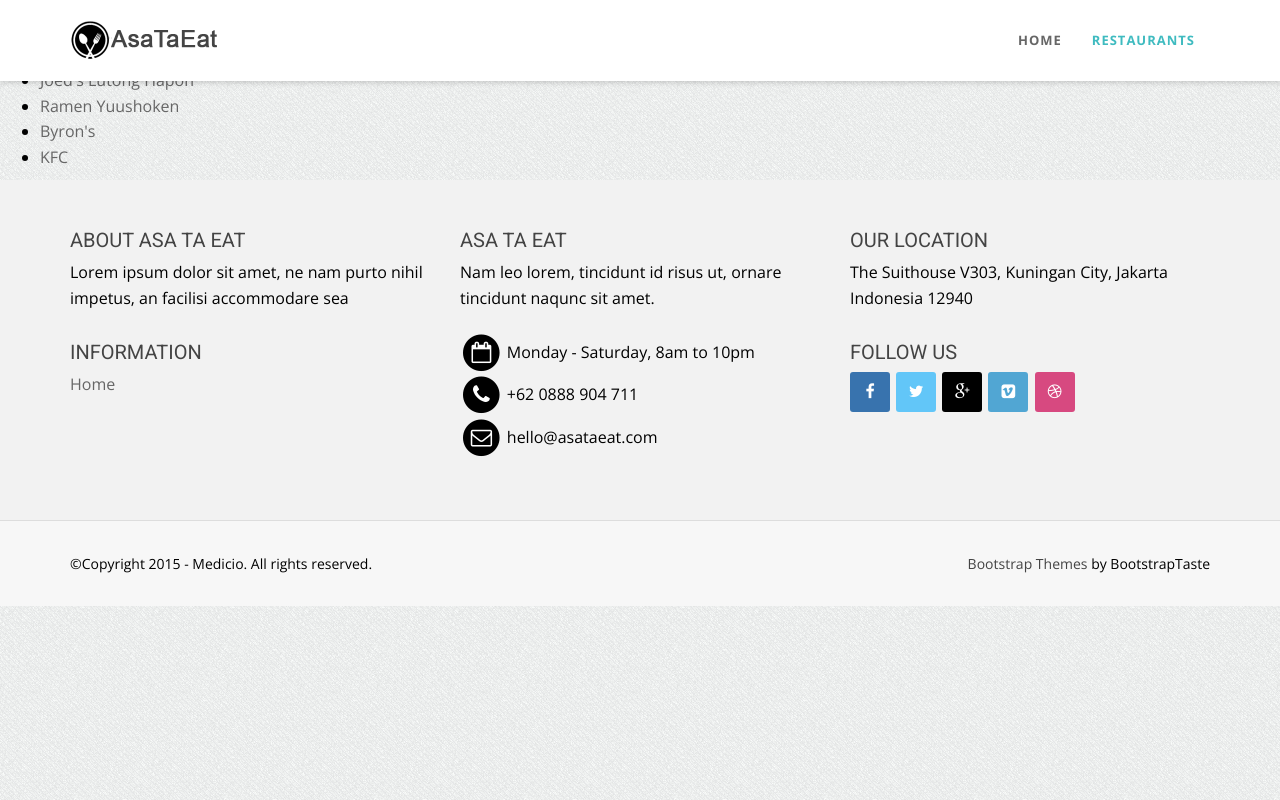
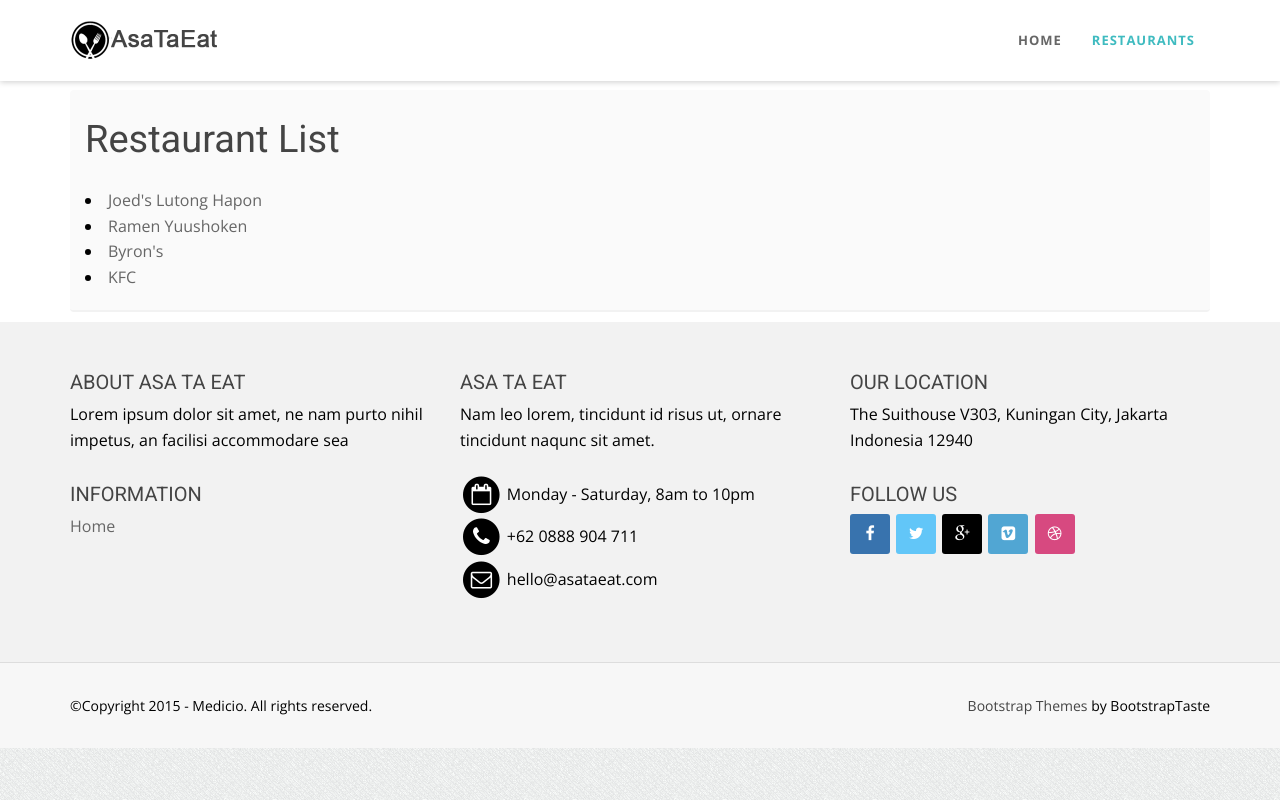
Before and after one commit to estebie/Django_Basic_Training, a Django app: a page that uses src/restaurants/templates/restaurants/restaurantlocation_list.html in a window 1280 px wide. Run offline with Django 3.2, Linux system fonts and the light colour scheme; data comes from the database, SQL or seed files in the repository; some libraries are stand-ins or nearby versions.

Commit message:
Updated retaurant list page.

```diff
--- a/src/restaurants/templates/restaurants/restaurantlocation_list.html
+++ b/src/restaurants/templates/restaurants/restaurantlocation_list.html
@@ -6,10 +6,24 @@
 {% endblock head_title %}
 
 {% block content %}
-<h1>Restaurant List</h1>
-<ul>
-    {% for object in object_list %}
-        <li><a href="{{ object.get_absolute_url }}">{{ object.name }}</a></li>
-    {% endfor %}
-</ul>
+
+<section id="callaction" class="home-section paddingtop-90 paddingbot-10">
+        <div class="container">
+             <div class="row">
+                 <div class="col-md-12">
+                     <div class="callaction bg-gray">
+                         <div class="row">
+                            <h1>Restaurant List</h1>
+                         </div>
+                         <div class="row">
+                            {% for object in object_list %}
+                                <li><a href="{{ object.get_absolute_url }}">{{ object.name }}</a></li>
+                            {% endfor %}
+                        </div>
+                     </div>
+                 </div>
+             </div>
+         </div>
+ </section>
+
 {% endblock content %}
```
